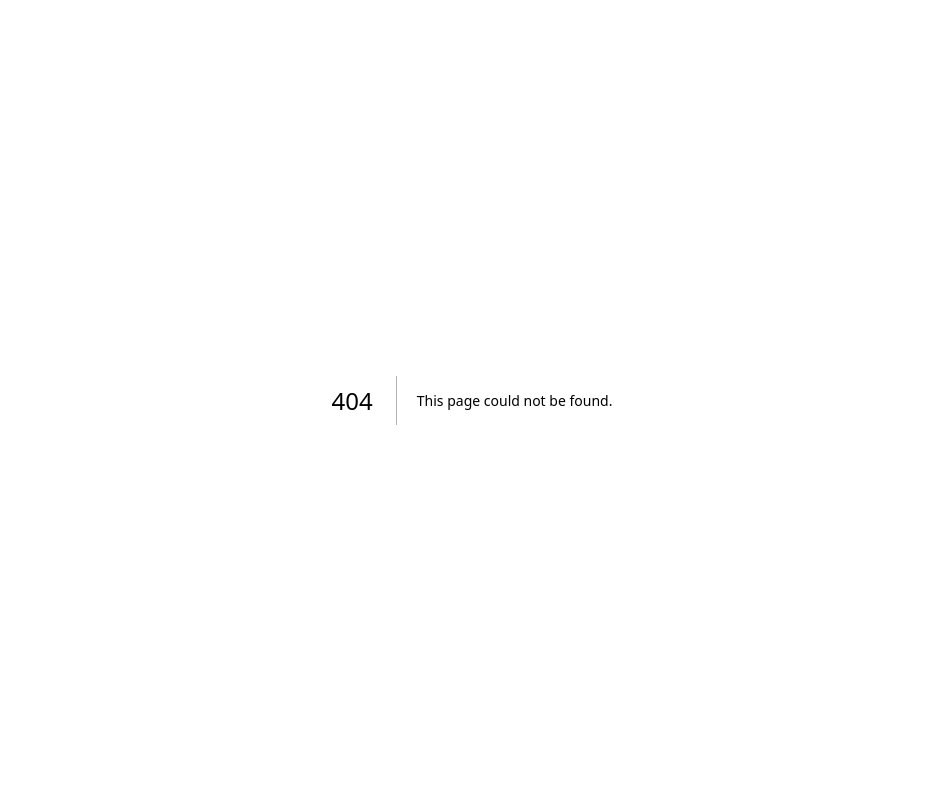
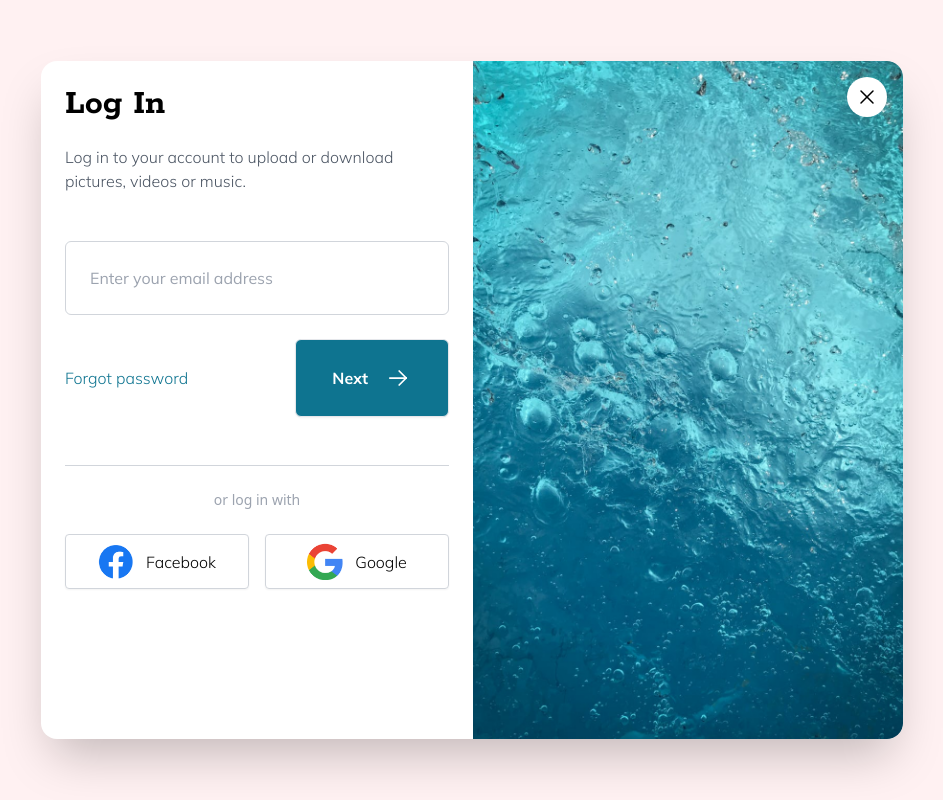
Before and after one commit to Taraskiiin/dump-tailwind, a Next.js app: page /login-modal in a window 1280 px wide. Before the commit this address had no page. Shown: the whole page, without its empty margins (168-1111 px from the left). Built offline with nearby package versions, Linux system fonts and the light colour scheme.

Commit message:
feat(LoginModal): added LoginModal Component

```diff
--- /dev/null
+++ b/src/pages/login-modal.tsx
@@ -0,0 +1,101 @@
+import React from 'react';
+import { Mulish, Rokkitt } from 'next/font/google';
+
+export const mulish = Mulish({
+	subsets: ['latin'],
+	weight: ['300', '400', '500', '600', '700'],
+});
+
+export const rokkitt = Rokkitt({
+	subsets: ['latin'],
+	weight: ['600', '700'],
+});
+
+export default function LoginModal() {
+	return (
+		<section className='flex items-center justify-center min-h-screen bg-rose-50'>
+			<div className='relative flex flex-col m-6 space-y-10 bg-white shadow-2xl rounded-2xl md:flex-row md:space-y-0 md:m-0'>
+				<div className='p-6 md:p20'>
+					<h2 style={rokkitt.style} className='mb-5 text-4xl font-bold'>
+						Log In
+					</h2>
+					<p
+						className={`${mulish.className} max-w-sm mb-12 font-light text-gray-600`}
+					>
+						Log in to your account to upload or download pictures, videos or
+						music.
+					</p>
+					<input
+						type='email'
+						className={`${mulish.className} w-full p-6 border border-gray-300 rounded-md placeholder:[font-light]`}
+						placeholder='Enter your email address'
+					/>
+					<div className='flex flex-col items-center justify-between mt-6 space-y-6 md:flex-row md:space-y-0'>
+						<div className={`${mulish.className} font-thin text-cyan-700`}>
+							Forgot password
+						</div>
+						<button
+							className={`${mulish.className} w-full md:w-auto flex justify-center items-center p-6 space-x-4 font-bold text-white rounded-md shadow-lg px-9 bg-cyan-700 shadow-cyan-100 hover:bg-opacity-90 md:shadow-sm hover:shadow-lg border transition hover:-translate-y-0.5 duration-150`}
+						>
+							<span>Next</span>
+							<svg
+								xmlns='http://www.w3.org/2000/svg'
+								className='w-7'
+								viewBox='0 0 24 24'
+								stroke-width='1.5'
+								stroke='#ffffff'
+								fill='none'
+								stroke-linecap='round'
+								stroke-linejoin='round'
+							>
+								<path stroke='none' d='M0 0h24v24H0z' fill='none' />
+								<line x1='5' y1='12' x2='19' y2='12' />
+								<line x1='13' y1='18' x2='19' y2='12' />
+								<line x1='13' y1='6' x2='19' y2='12' />
+							</svg>
+						</button>
+					</div>
+					<div className='mt-12 border-b border-b-gray-300'></div>
+					<p className='py-6 text-sm font-thin text-center text-gray-400'>
+						or log in with
+					</p>
+					<div className='flex flex-col space-x-0 space-y-6 md:flex-row md:space-x-4 md:space-y-0'>
+						<button
+							className={`${mulish.className} flex items-center justify-center py-2 space-x-3 border border-gray-300 rounded shadow-sm hover:bg-opacity-30 hover:shadow-lg hover:-translate-y-0.5 transition duration-150 md:w-1/2`}
+						>
+							<img src='/assets/facebook.png' alt='' className='w-9' />
+							<span className='font-thin'>Facebook</span>
+						</button>
+						<button
+							className={`${mulish.className} flex items-center justify-center py-2 space-x-3 border border-gray-300 rounded shadow-sm hover:bg-opacity-30 hover:shadow-lg hover:-translate-y-0.5 transition duration-150 md:w-1/2`}
+						>
+							<img src='/assets/google.png' alt='' className='w-9' />
+							<span className='font-thin'>Google</span>
+						</button>
+					</div>
+				</div>
+				<img
+					src='/assets/image.jpeg'
+					alt='sea-image'
+					className='w-[430px] hidden md:block rounded-r-2xl '
+				/>
+				<div className='group absolute -top-5 right-4 flex items-center justify-center w-10 h-10 bg-gray-200 rounded-full md:bg-white md:top-4 hover:cursor-pointer hover:-translate-y-0.5 transition duration-150'>
+					<svg
+						xmlns='http://www.w3.org/2000/svg'
+						className='w-6 h-6 text-black group-hover:text-gray-600'
+						viewBox='0 0 24 24'
+						stroke-width='1.5'
+						stroke='currentColor'
+						fill='none'
+						stroke-linecap='round'
+						stroke-linejoin='round'
+					>
+						<path stroke='none' d='M0 0h24v24H0z' fill='none' />
+						<line x1='18' y1='6' x2='6' y2='18' />
+						<line x1='6' y1='6' x2='18' y2='18' />
+					</svg>
+				</div>
+			</div>
+		</section>
+	);
+}
```
